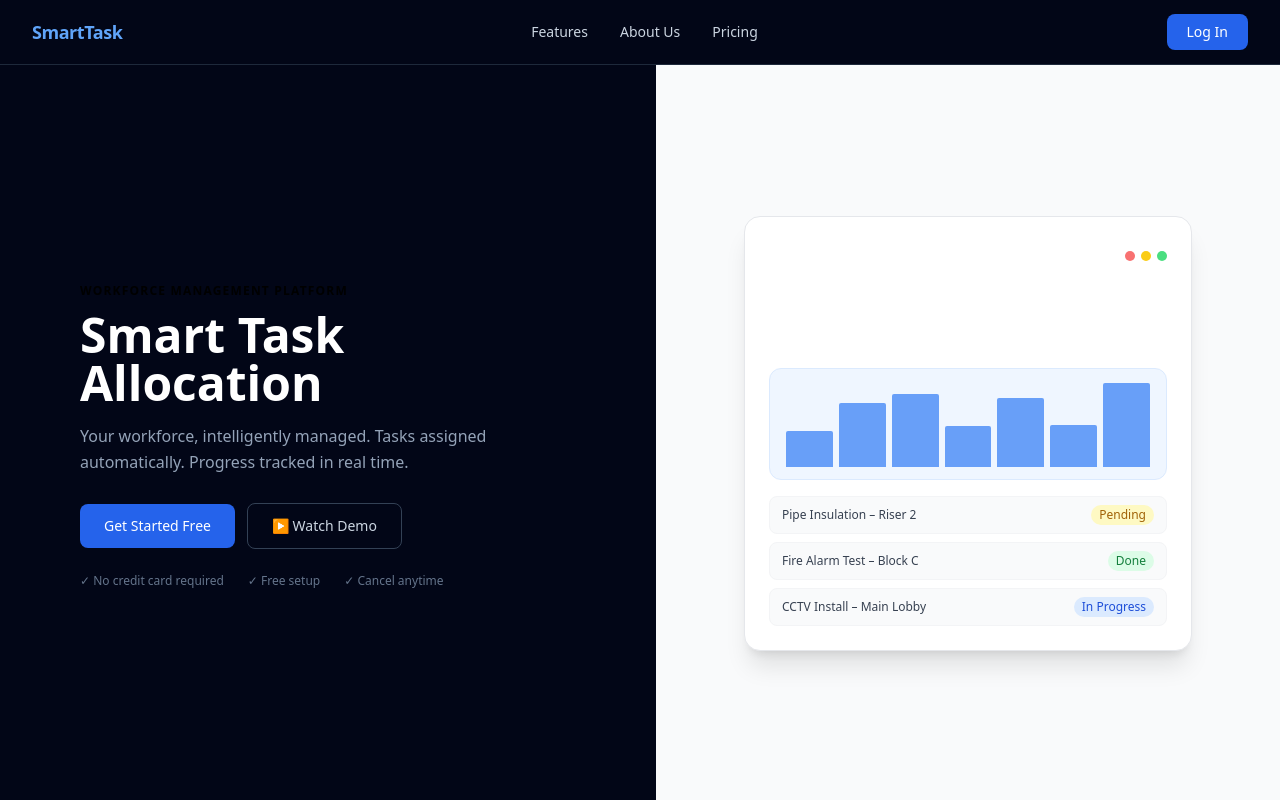
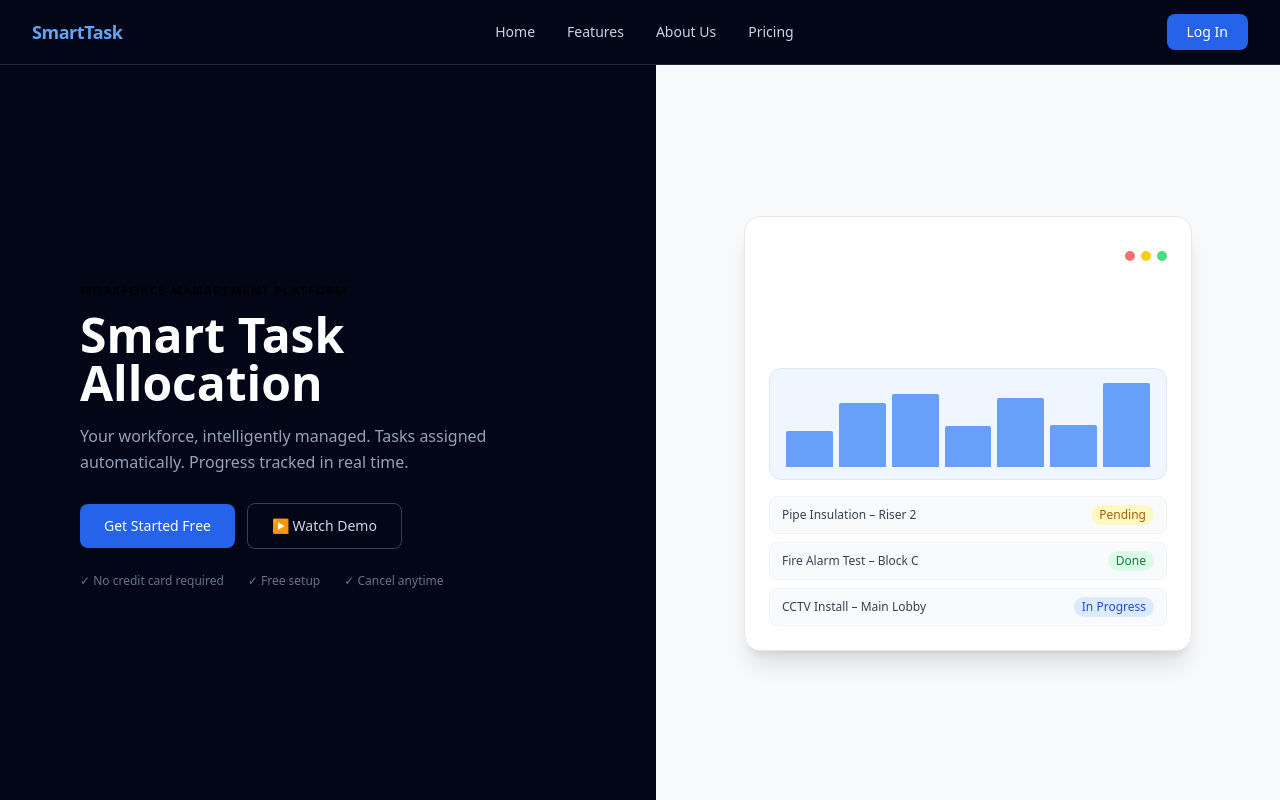
Before and after one commit to Bagelcraft/FYP-26-S2-42P-FYP, a React (Vite) app in the folder client/: page / in a window 1280 px wide. Shown: the top 800 px of the page. Built offline with nearby package versions, Linux system fonts and the light colour scheme; no server answers.

Commit message:
Added home button

```diff
--- a/client/src/pages/public/Home.jsx
+++ b/client/src/pages/public/Home.jsx
@@ -310,6 +310,13 @@ export default function Home() {
         <div className="w-full px-8 h-16 flex items-center justify-between">
           <span className="text-blue-400 font-bold text-lg tracking-tight">SmartTask</span>
           <div className="hidden md:flex items-center gap-8 text-sm text-slate-300 font-medium">
+            <a
+              href="#top"
+              onClick={(e) => { e.preventDefault(); window.scrollTo({ top: 0, behavior: 'smooth' }); }}
+              className="hover:text-white transition-colors"
+            >
+              Home
+            </a>
             <a href="#features" className="hover:text-white transition-colors">Features</a>
             <a href="#demo" className="hover:text-white transition-colors">About Us</a>
             <a href="#pricing" className="hover:text-white transition-colors">Pricing</a>
```
